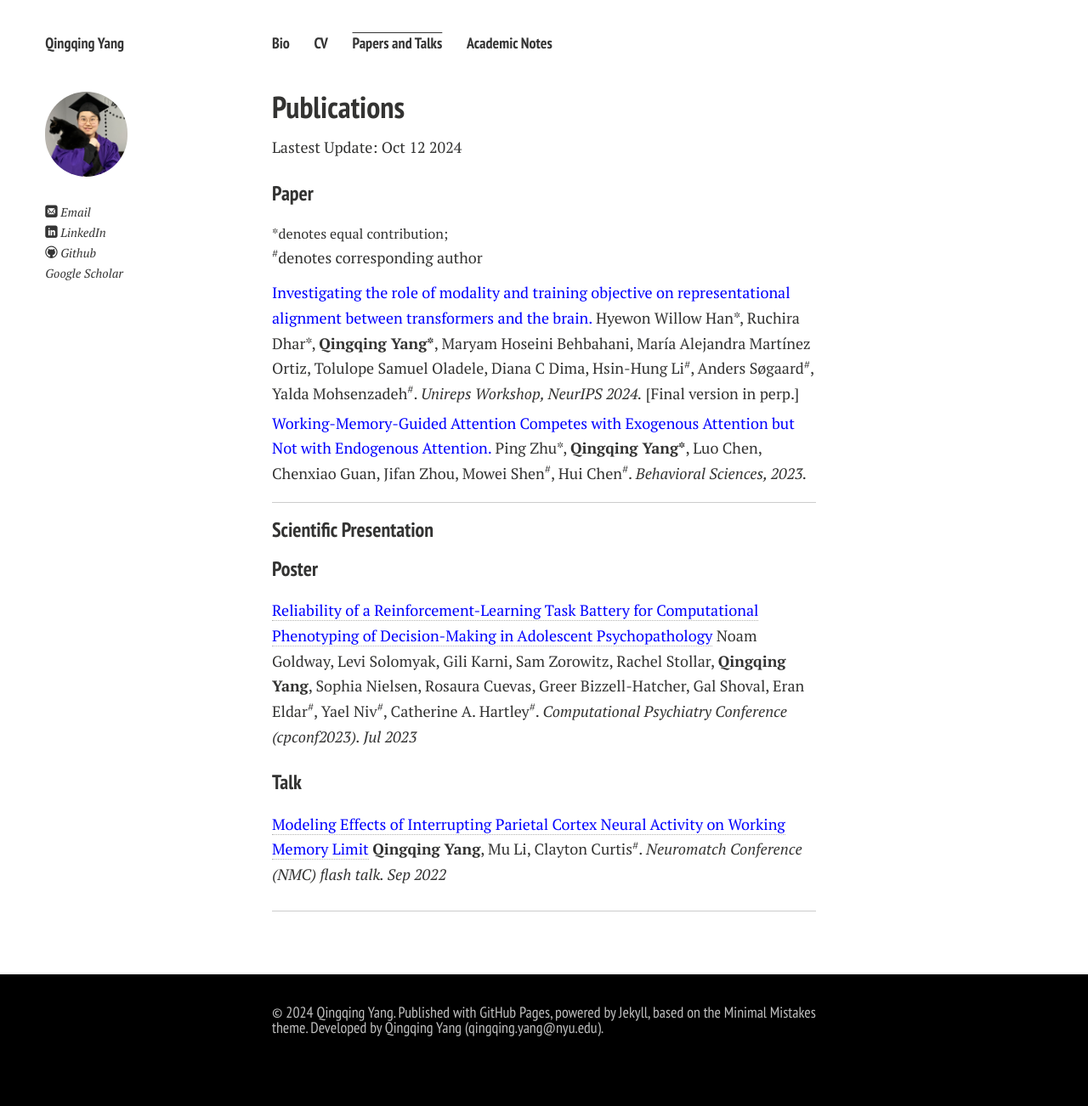
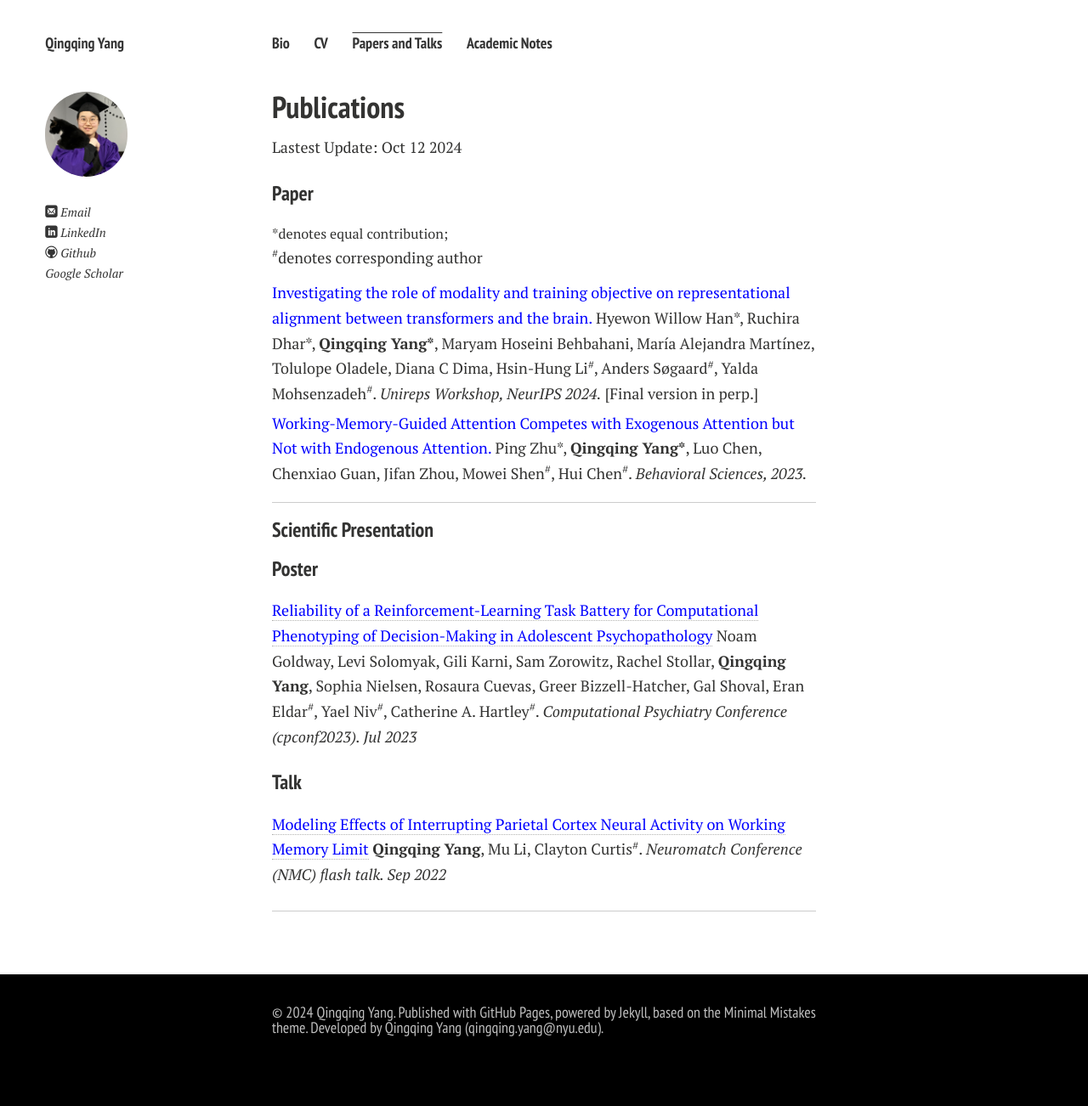
Before and after one commit to Qingqing-Yang-177/Qingqing-Yang-177.github.io, a Jekyll site: the page built from publications.md, in a window 1280 px wide. Shown: the whole page at 85% size. Built offline with Jekyll 4.4.1, drawn with Linux system fonts in a browser that asks for light colours; nearby versions of some CDN libraries; comment, search, counter and statistics services are not loaded; a style sheet for code colours, icons or effects is not loaded.

Commit message:
Update publications.md

```diff
--- a/publications.md
+++ b/publications.md
@@ -18,7 +18,7 @@ Lastest Update: Oct 12 2024
 </div>
 
 <div style="margin: 0; margin-bottom: 5px;">
-  <span style="color: blue;">Investigating the role of modality and training objective on representational alignment between transformers and the brain.</span> Hyewon Willow Han*, Ruchira Dhar*, <strong>Qingqing Yang*</strong>, Maryam Hoseini Behbahani, María Alejandra Martínez Ortiz, Tolulope Samuel Oladele, Diana C Dima, Hsin-Hung Li<sup>#</sup>, Anders Søgaard<sup>#</sup>, Yalda Mohsenzadeh<sup>#</sup>. <em>Unireps Workshop, NeurIPS 2024.</em> [Final version in perp.]
+  <span style="color: blue;">Investigating the role of modality and training objective on representational alignment between transformers and the brain.</span> Hyewon Willow Han*, Ruchira Dhar*, <strong>Qingqing Yang*</strong>, Maryam Hoseini Behbahani, María Alejandra Martínez, Tolulope Oladele, Diana C Dima, Hsin-Hung Li<sup>#</sup>, Anders Søgaard<sup>#</sup>, Yalda Mohsenzadeh<sup>#</sup>. <em>Unireps Workshop, NeurIPS 2024.</em> [Final version in perp.]
 </div>
 
 <div style="margin: 0; margin-bottom: 12px;">
```
